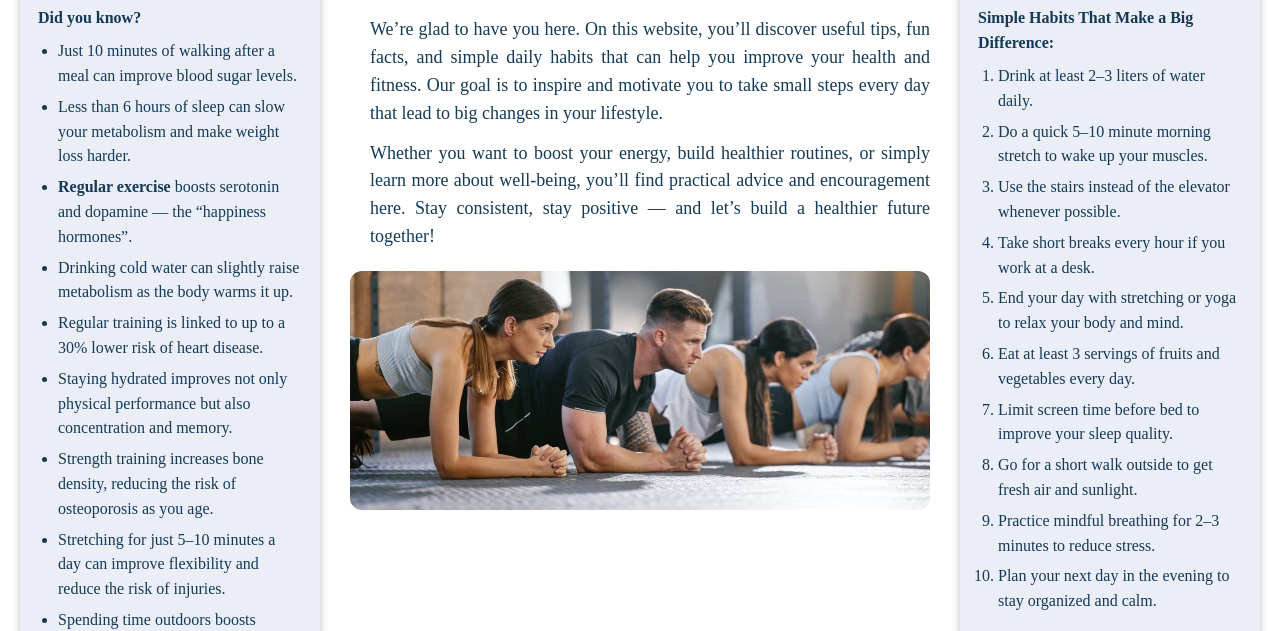
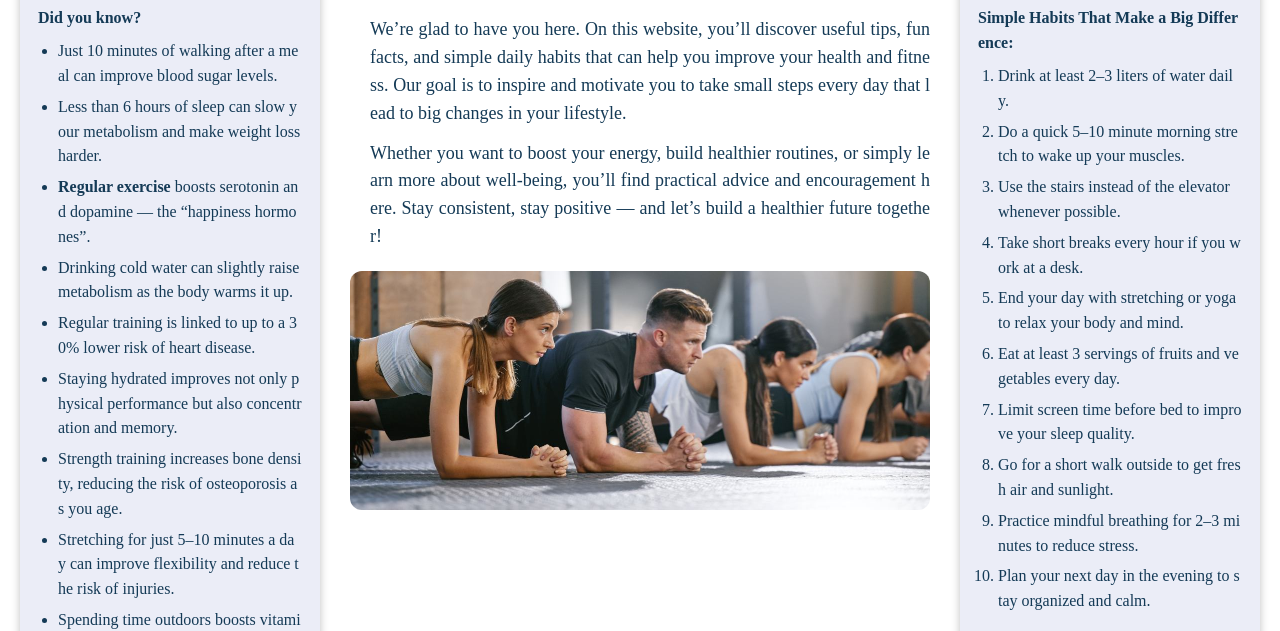
Before and after one commit to Konnzy/FitVibe, a plain HTML site: page index.html in a window 1280 px wide. Shown: the part 188-819 px from the top of the page. Drawn offline with Linux system fonts and the light colour scheme.

Commit message:
Bugfix stylesheet.css

```diff
--- a/src/css/stylesheet.css
+++ b/src/css/stylesheet.css
@@ -95,6 +95,7 @@ main{
 	grid-column: 1;
 	grid-row:1;
 	min-height: 100%;
+	word-break: break-all;
 }
 
 .left h2 {
@@ -126,6 +127,7 @@ main{
 	grid-column: 2;
 	grid-row:1;
 	min-height: 825px;
+	word-break: break-all;
 }
 
 .center h2 {
@@ -151,6 +153,7 @@ main{
 	grid-column: 3;
 	grid-row:1/3;
 	height: 100%;
+	word-break: break-all;
 }
 
 .right h2 {
@@ -184,6 +187,7 @@ main{
 	grid-column: 1/3;
 	grid-row:2;
 	min-height:100px;
+	word-break: break-all;
 }
 .down .tip {
   padding: 30px 12px;
@@ -213,4 +217,5 @@ footer p{
 footer .logo{
 	height: 40px;
 	width: auto;
+
 }
```
